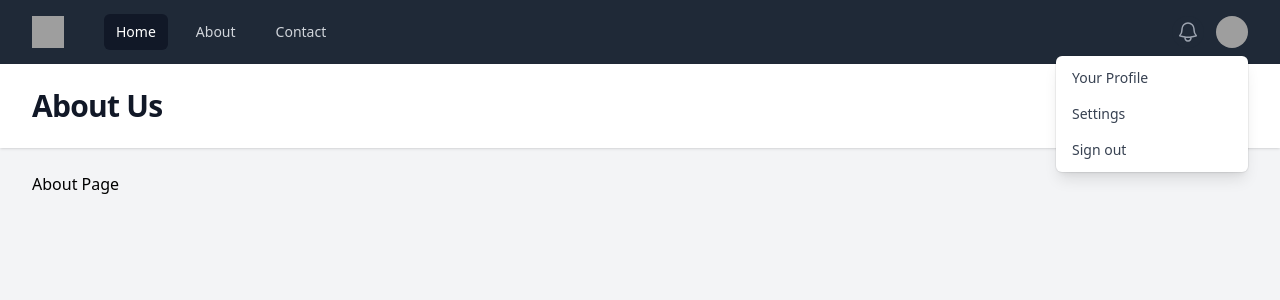
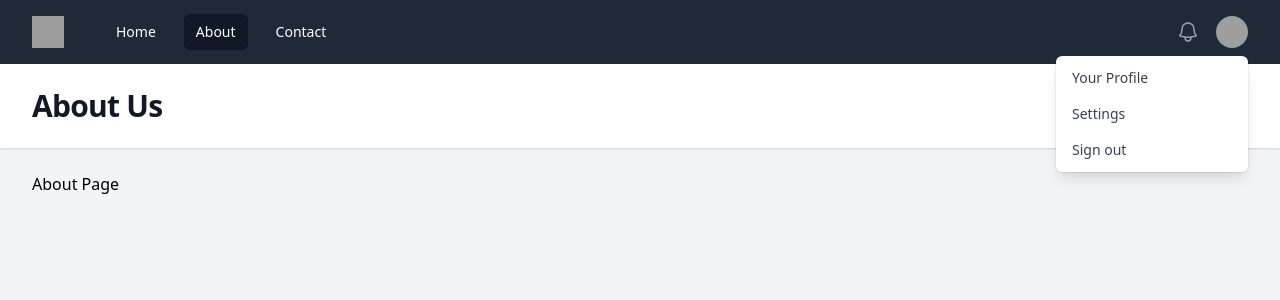
Before and after one commit to RodwinZA/laracasts-php-for-beginners, a PHP site: page /about.php in a window 1280 px wide. Shown: the top 300 px of the page. Run offline with PHP 8.4, Linux system fonts and the light colour scheme; some libraries are stand-ins or nearby versions; grey boxes are pictures that could not be loaded.

Commit message:
superglobals and current page

```diff
--- a/about.php
+++ b/about.php
@@ -1,4 +1,6 @@
 <?php
+
+require "functions.php";
 
 $heading = "About Us";
 
--- a/contact.php
+++ b/contact.php
@@ -1,4 +1,6 @@
 <?php
+
+require "functions.php";
 
 $heading = "Contact Us";
 
--- /dev/null
+++ b/functions.php
@@ -0,0 +1,14 @@
+<?php
+
+function dd($value)
+{
+    echo "<pre>";
+    var_dump($value);
+    echo "</pre>";
+
+    die();
+}
+
+function urlIs($value){
+    return $_SERVER['REQUEST_URI'] === $value;
+}
--- a/index.php
+++ b/index.php
@@ -1,4 +1,6 @@
 <?php
+
+require "functions.php";
 
 $heading = "Home";
 
--- a/views/partials/nav.php
+++ b/views/partials/nav.php
@@ -8,9 +8,9 @@
                 <div class="hidden md:block">
                     <div class="ml-10 flex items-baseline space-x-4">
                         <!-- Current: "bg-gray-900 text-white", Default: "text-gray-300 hover:bg-gray-700 hover:text-white" -->
-                        <a href="/" class="bg-gray-900 text-white rounded-md px-3 py-2 text-sm font-medium" aria-current="page">Home</a>
-                        <a href="/about.php" class="text-gray-300 hover:bg-gray-700 hover:text-white rounded-md px-3 py-2 text-sm font-medium">About</a>
-                        <a href="/contact.php" class="text-gray-300 hover:bg-gray-700 hover:text-white rounded-md px-3 py-2 text-sm font-medium">Contact</a>
+                        <a href="/" class="<?= urlIs('/') ? 'bg-gray-900 text-white' : 'text-gray-300' ?> hover:bg-gray-700 hover:text-white text-white rounded-md px-3 py-2 text-sm font-medium" aria-current="page">Home</a>
+                        <a href="/about.php" class="<?= urlIs('/about.php') ? 'bg-gray-900 text-white' : 'text-gray-300' ?> hover:bg-gray-700 hover:text-white rounded-md px-3 py-2 text-sm font-medium">About</a>
+                        <a href="/contact.php" class="<?= urlIs('/contact.php') ? 'bg-gray-900 text-white' : 'text-gray-300' ?> hover:bg-gray-700 hover:text-white text-white rounded-md px-3 py-2 text-sm font-medium">Contact</a>
                     </div>
                 </div>
             </div>
```
Also changed, not shown: README.md.
